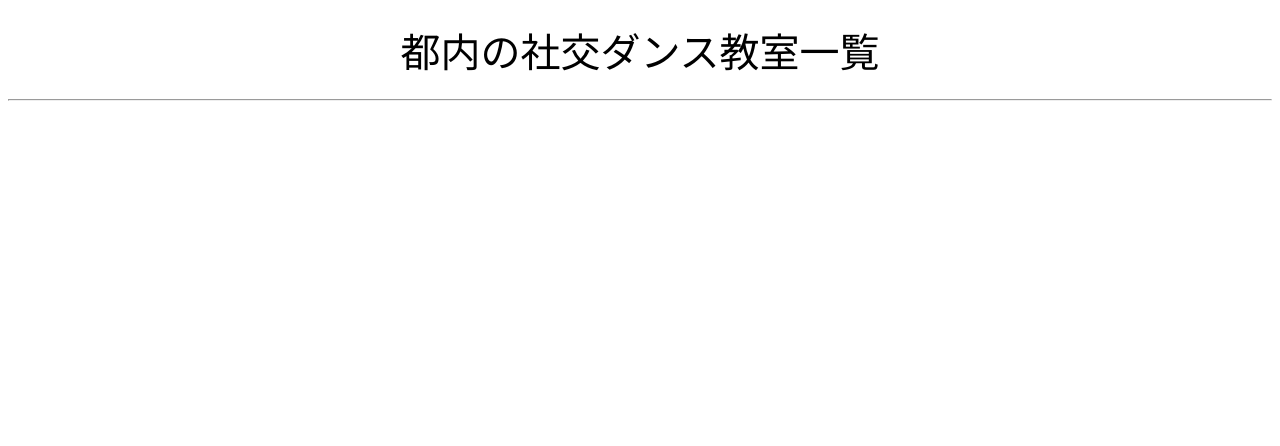
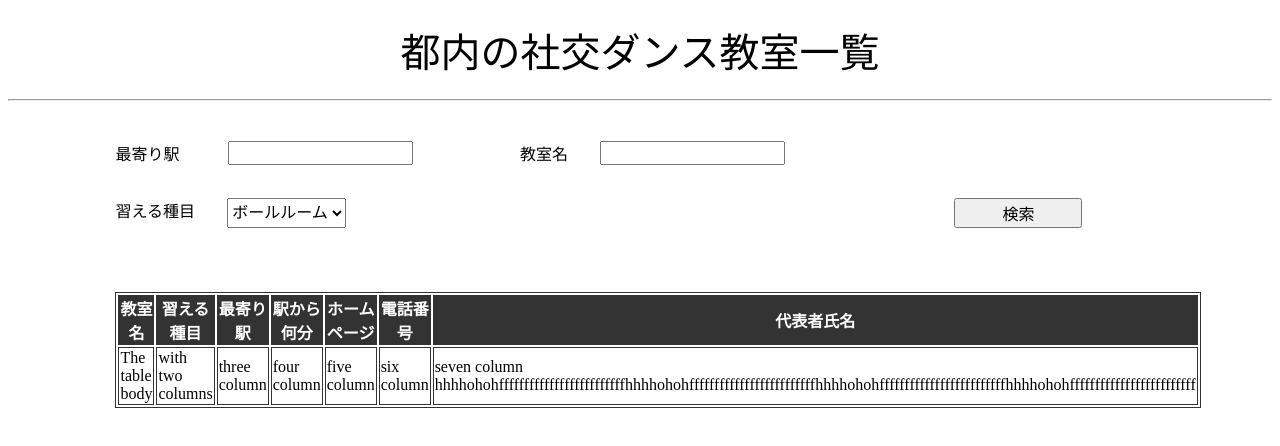
Before and after one commit to morimori-coder/SummarySiteHtml, a plain HTML site: page index.html in a window 1280 px wide. Drawn offline with Linux system fonts and the light colour scheme.

Commit message:
検索画面のメインコンテンツを実装した

```diff
--- a/CSS/style.css
+++ b/CSS/style.css
@@ -3,3 +3,46 @@
     padding: 1%;
     font-size: 2.5rem;
 }
+
+.contents-wrapper{
+    display: flex;
+}
+
+.main-contents{
+    width: 85%;
+}
+
+.label-and-textbox{
+    margin-top: 3%;
+    display: flex;
+}
+
+label{
+    margin-left: 10%;
+    margin-right: 3%;
+    font-size: 1rem;
+}
+
+select{
+    font-size: 1rem;
+}
+
+.search-button{
+    margin: 0 0 0 auto;
+    font-size: 1rem;
+    width: 8rem;
+}
+
+table,
+td {
+    margin-top: 4rem;
+    margin-left: 10%;
+    border: 1px solid #333;
+    max-width: 90%;
+}
+
+thead,
+tfoot {
+    background-color: #333;
+    color: #fff;
+}
--- a/index.html
+++ b/index.html
@@ -12,5 +12,48 @@
         都内の社交ダンス教室一覧
     </header>
     <hr>
+    <div class="contents-wrapper">
+        <div class="main-contents">
+            <div class="label-and-textbox">
+                <label>最寄り駅　</label>
+                <input>
+                <label>教室名</label>
+                <input>
+            </div>
+            <div class="label-and-textbox">
+                <label>習える種目</label>
+                <select>
+                    <option>ボールルーム</option>
+                    <option>ラテン</option>
+                    <option>両方</option>
+                </select>
+                <button class="search-button">検索</button>
+            </div>
+            <table align="center">
+                <thead>
+                    <tr>
+                        <th >教室名</th>
+                        <th >習える種目</th>
+                        <th >最寄り駅</th>
+                        <th >駅から何分</th>
+                        <th >ホームページ</th>
+                        <th >電話番号</th>
+                        <th >代表者氏名</th>
+                    </tr>
+                </thead>
+                <tbody>
+                    <tr>
+                        <td>The table body</td>
+                        <td>with two columns</td>
+                        <td>three column</td>
+                        <td>four column</td>
+                        <td>five column</td>
+                        <td>six column</td>
+                        <td>seven column hhhhohohfffffffffffffffffffffffffhhhhohohfffffffffffffffffffffffffhhhhohohfffffffffffffffffffffffffhhhhohohfffffffffffffffffffffffff</td>
+                    </tr>
+                </tbody>
+            </table>
+        </div>
+    </div>
 </body>
 </html>
```
